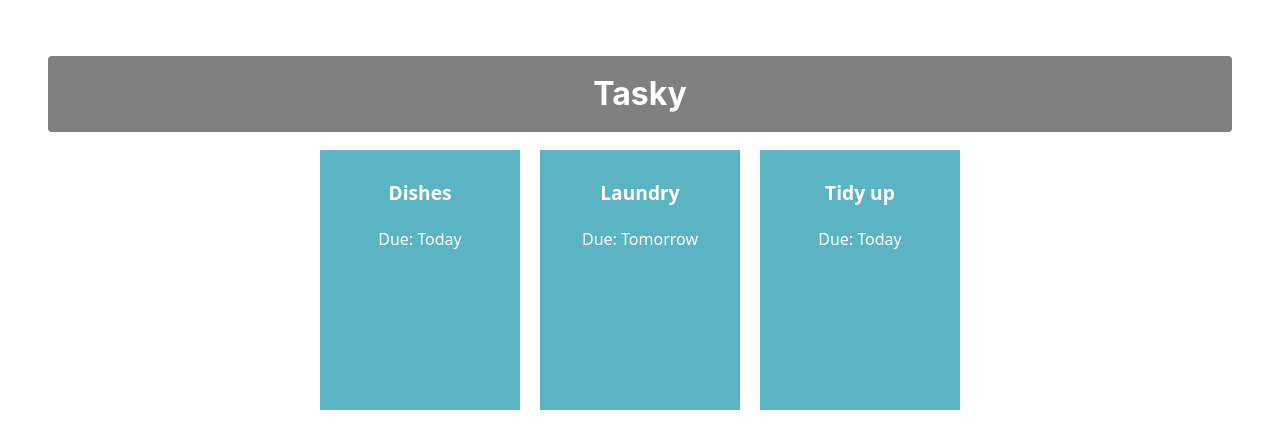
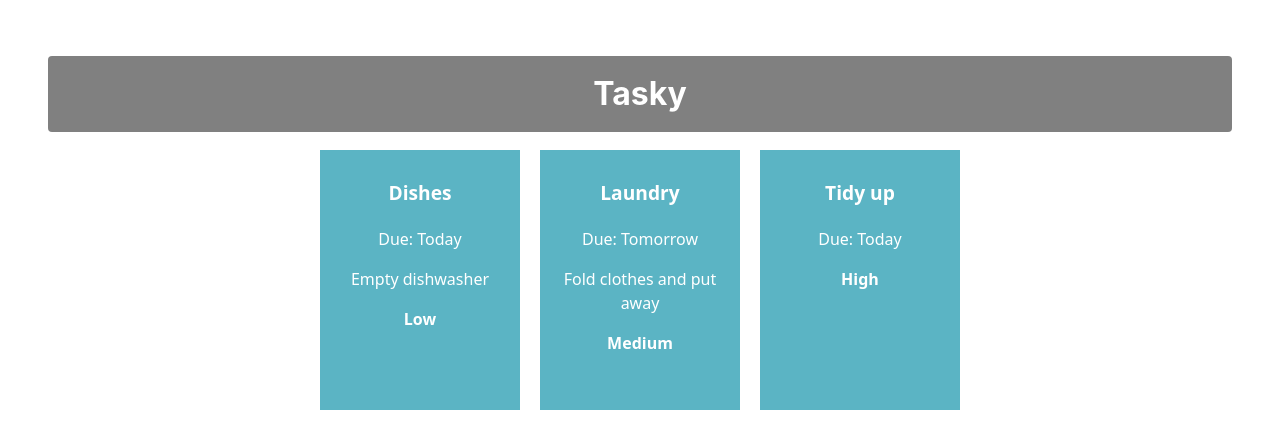
Before and after one commit to warcaul/react-basics-labs, a React (Vite) app in the folder tasky/: page / in a window 1280 px wide. Shown: the top 448 px of the page. Built offline with nearby package versions, Linux system fonts and the light colour scheme.

Commit message:
Tasky lab 2a - Exercise done

```diff
--- a/tasky/src/App.jsx
+++ b/tasky/src/App.jsx
@@ -8,9 +8,9 @@ function App() {
 
   const [taskState, setTaskState] = useState({
     tasks: [
-      { id: 1, title: "Dishes", description: "Empty dishwasher", deadline: "Today" },
-      { id: 2, title: "Laundry", description: "Fold clothes and put away", deadline: "Tomorrow" },
-      { id: 3, title: "Tidy up", deadline: "Today" }
+      { id: 1, title: "Dishes", description: "Empty dishwasher", deadline: "Today", priorityLevel: "Low", },
+      { id: 2, title: "Laundry", description: "Fold clothes and put away", deadline: "Tomorrow", priorityLevel: "Medium", },
+      { id: 3, title: "Tidy up", deadline: "Today", priorityLevel: "High", }
     ]
   });
 
@@ -28,6 +28,7 @@ function App() {
           description={task.description}
           deadline={task.deadline}
           key={task.id}
+          priorityLevel={task.priorityLevel}
         />
       ))}
 
--- a/tasky/src/components/Task.jsx
+++ b/tasky/src/components/Task.jsx
@@ -5,7 +5,8 @@ const Task = (props) => {
             <p className="title">{props.title}</p>
             <p>Due: {props.deadline}</p>
             <p>{props.children}</p>
-            <p>{props.descroption}</p>
+            <p>{props.description}</p>
+            <p><b>{props.priorityLevel}</b></p>
         </div>
     )
 }
```
